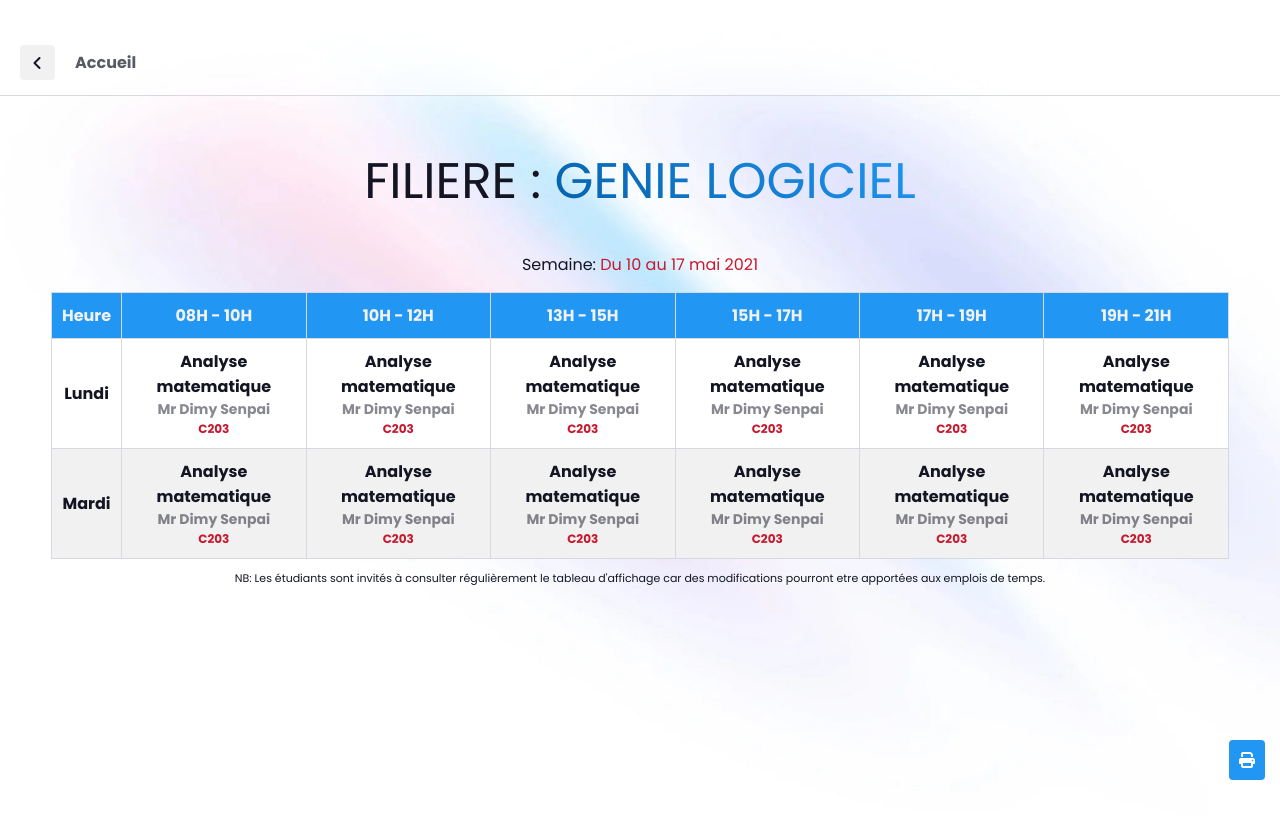
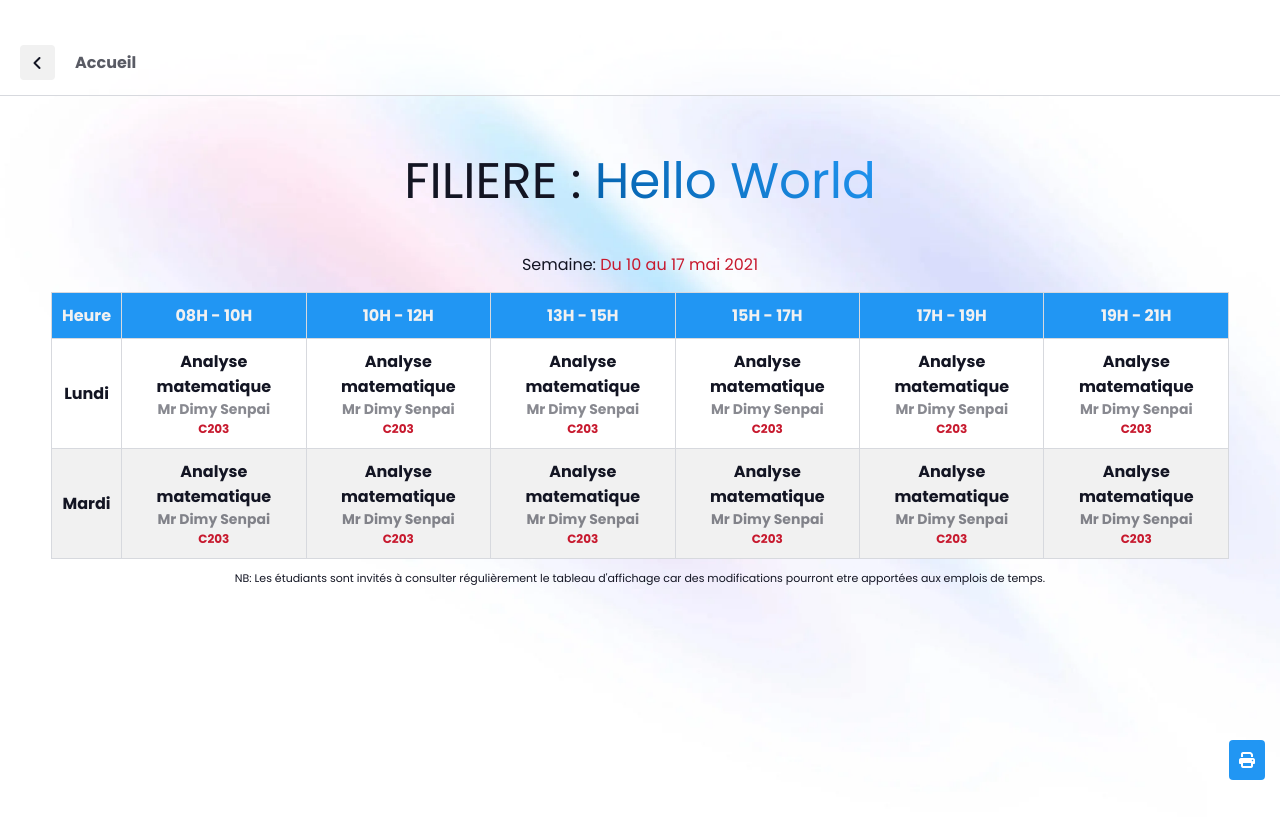
Before and after one commit to dimitrimabom/emploi_de_temps, a React (Vite) app: page / in a window 1280 px wide. Built offline with nearby package versions, Linux system fonts and the light colour scheme.

Commit message:
hello world

```diff
--- a/src/pages/Home.jsx
+++ b/src/pages/Home.jsx
@@ -14,7 +14,7 @@ const Home = () => {
           <i className="fa fa-print"></i>
         </button>
         <div className="intiule_filiere">
-          FILIERE : <span>GENIE LOGICIEL</span>
+          FILIERE : <span>Hello World</span>
         </div>
         <div className="intiule_week">
           Semaine:{" "}
```
